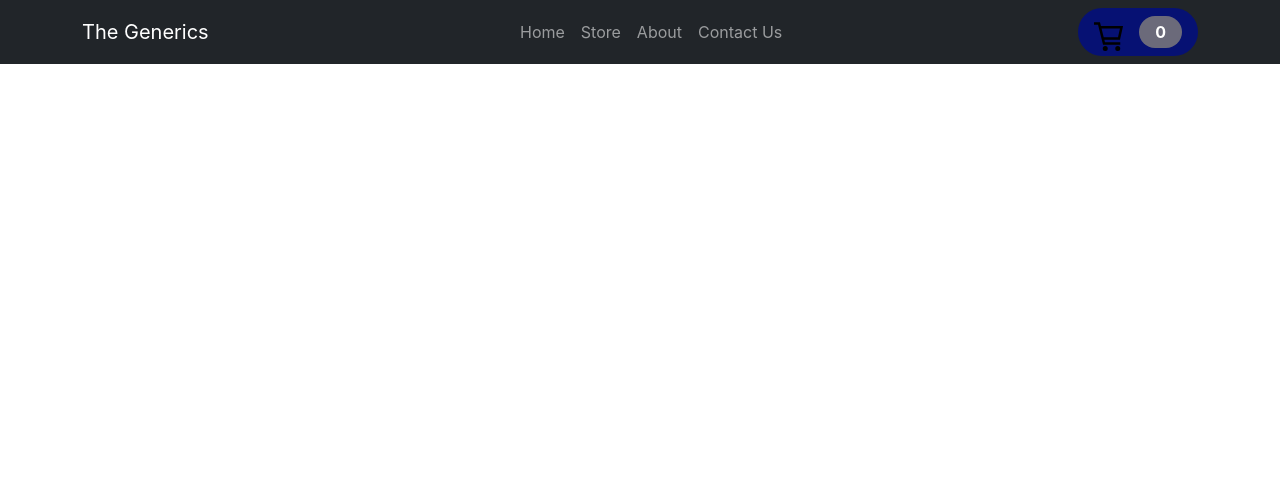
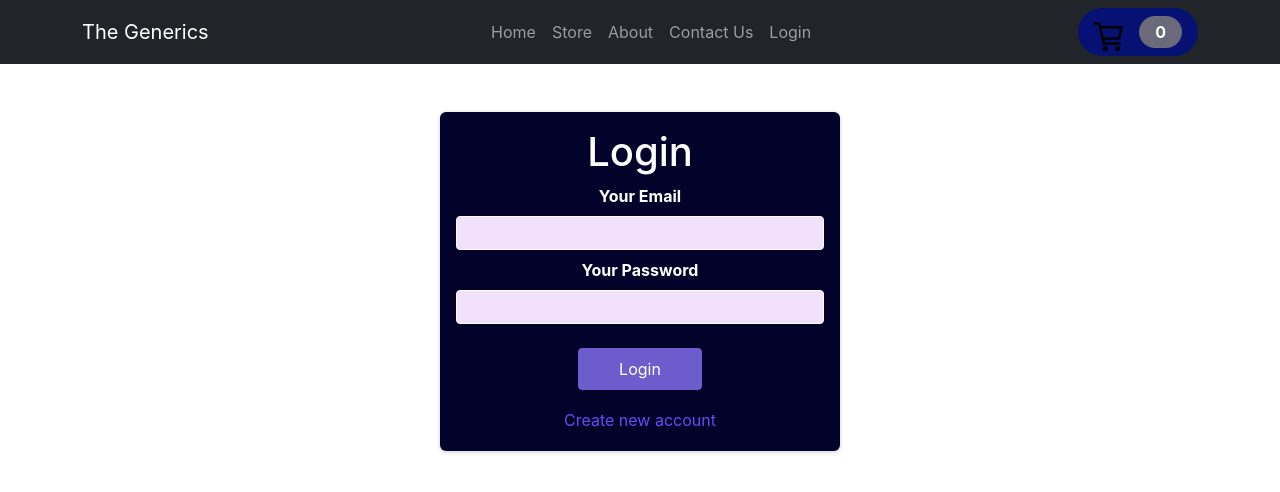
Before and after one commit to Arvindkr123/e-commerce-sharpener-main, a React (Create React App) app: page /auth in a window 1280 px wide. Shown: the top 492 px of the page. Built offline with nearby package versions, Linux system fonts and the light colour scheme; no server answers.

Commit message:
added login

```diff
--- a/src/App.jsx
+++ b/src/App.jsx
@@ -7,6 +7,7 @@ import { BrowserRouter, Route, Routes } from "react-router-dom";
 import About from "./pages/About";
 import Home from "./pages/Home";
 import Contact from "./pages/Contact";
+import AuthForm from "./pages/AuthForm";
 
 const App = () => {
   const [cartShown, setCartShown] = useState(false);
@@ -24,6 +25,7 @@ const App = () => {
         <Route path="/" element={<Home />} />
         <Route path="/store" element={<ProductList />} />
         <Route path="/about" element={<About />} />
+        <Route path="/auth" element={<AuthForm />} />
         <Route path="/contact" element={<Contact />} />
       </Routes>
     </BrowserRouter>
--- a/src/components/Header/Header.jsx
+++ b/src/components/Header/Header.jsx
@@ -19,6 +19,7 @@ const Header = ({ showCartHandler }) => {
             <Nav.Link onClick={() => navigate("/store")}>Store</Nav.Link>
             <Nav.Link onClick={() => navigate("/about")}>About</Nav.Link>
             <Nav.Link onClick={() => navigate("/contact")}>Contact Us</Nav.Link>
+            <Nav.Link onClick={() => navigate("/auth")}>Login</Nav.Link>
           </Nav>
           <Nav className="justify-content-end">
             <HeaderCartButton showCartHandler={showCartHandler} />
--- a/src/config/config.js
+++ b/src/config/config.js
@@ -1,4 +1,5 @@
 let config = {
   dbKey: process.env.REACT_APP_DB_KEY,
+  apiKey: process.env.REACT_APP_API_KEY,
 };
 export default config;
--- a/src/index.jsx
+++ b/src/index.jsx
@@ -3,10 +3,13 @@ import App from "./App.jsx";
 import React from "react";
 import "./index.css";
 import { CartProvider } from "./store/CartProvider.js";
+import { AuthProvider } from "./store/AuthContext.js";
 ReactDOM.createRoot(document.getElementById("root")).render(
   <React.StrictMode>
     <CartProvider>
-      <App />
+      <AuthProvider>
+        <App />
+      </AuthProvider>
     </CartProvider>
   </React.StrictMode>
 );
--- /dev/null
+++ b/src/pages/AuthForm.jsx
@@ -0,0 +1,98 @@
+import React, { useRef, useState } from "react";
+import { useNavigate } from "react-router-dom";
+import classes from "./AuthForm.module.css";
+import config from "../config/config";
+import { useAuthContext } from "../store/AuthContext";
+
+const AuthForm = () => {
+  const emailRef = useRef();
+  const passwordRef = useRef();
+  const navigate = useNavigate();
+  const [isLogin, setIsLogin] = useState(true);
+  const [isLoading, setIsLoading] = useState(false);
+  const [error, setError] = useState(null);
+  const authCtx = useAuthContext();
+
+  const switchAuthModeHandler = () => {
+    setIsLogin((prevState) => !prevState);
+    setError(null); // Reset error when switching between login and sign up
+  };
+
+  const onSubmitHandler = async (e) => {
+    e.preventDefault();
+    const enteredEmail = emailRef.current.value;
+    const enteredPassword = passwordRef.current.value;
+    setIsLoading(true);
+    setError(null);
+
+    const url = isLogin
+      ? `https://identitytoolkit.googleapis.com/v1/accounts:signInWithPassword?key=${config.apiKey}`
+      : `https://identitytoolkit.googleapis.com/v1/accounts:signUp?key=${config.apiKey}`;
+
+    try {
+      const res = await fetch(url, {
+        method: "POST",
+        headers: {
+          "Content-Type": "application/json",
+        },
+        body: JSON.stringify({
+          email: enteredEmail,
+          password: enteredPassword,
+          returnSecureToken: true,
+        }),
+      });
+
+      setIsLoading(false);
+
+      if (res.ok) {
+        const data = await res.json();
+        // console.log(data);
+        authCtx.login(data.idToken);
+        navigate("/store");
+      } else {
+        const data = await res.json();
+        let errorMessage = "Authentication failed";
+        setError(errorMessage);
+      }
+    } catch (error) {
+      setError("An error occurred while processing your request.");
+    }
+
+    emailRef.current.value = "";
+    passwordRef.current.value = "";
+  };
+
+  return (
+    <section className={classes.auth}>
+      <h1>{isLogin ? "Login" : "Sign Up"}</h1>
+      <form onSubmit={onSubmitHandler}>
+        <div className={classes.control}>
+          <label htmlFor="email">Your Email</label>
+          <input ref={emailRef} type="email" id="email" required />
+        </div>
+        <div className={classes.control}>
+          <label htmlFor="password">Your Password</label>
+          <input ref={passwordRef} type="password" id="password" required />
+        </div>
+        <div className={classes.actions}>
+          {!isLoading && error === null && (
+            <button type="submit">
+              {isLogin ? "Login" : "Create Account"}
+            </button>
+          )}
+          {!isLoading && error && <p>{error}</p>}
+          {isLoading && <p>Loading...</p>}
+          <button
+            type="button"
+            onClick={switchAuthModeHandler}
+            className={classes.toggle}
+          >
+            {isLogin ? "Create new account" : "Login with existing account"}
+          </button>
+        </div>
+      </form>
+    </section>
+  );
+};
+
+export default AuthForm;
--- /dev/null
+++ b/src/pages/AuthForm.module.css
@@ -0,0 +1,72 @@
+.auth {
+  margin: 3rem auto;
+  width: 95%;
+  max-width: 25rem;
+  border-radius: 6px;
+  background-color: #03022a;
+  box-shadow: 0 1px 4px rgba(3, 1, 53, 0.2);
+  padding: 1rem;
+  text-align: center;
+}
+
+.auth h1 {
+  text-align: center;
+  color: white;
+}
+
+.control {
+  margin-bottom: 0.5rem;
+}
+
+.control label {
+  display: block;
+  color: white;
+  font-weight: bold;
+  margin-bottom: 0.5rem;
+}
+
+.control input {
+  font: inherit;
+  background-color: #f1e1fc;
+  color: #0d015c;
+  border-radius: 4px;
+  border: 1px solid white;
+  width: 100%;
+  text-align: left;
+  padding: 0.25rem;
+}
+
+.actions {
+  margin-top: 1.5rem;
+  display: flex;
+  flex-direction: column;
+  align-items: center;
+}
+
+.actions button {
+  cursor: pointer;
+  font: inherit;
+  color: white;
+  background-color: #6f5ccc;
+  border: 1px solid #6f5ccc;
+  border-radius: 4px;
+  padding: 0.5rem 2.5rem;
+}
+
+.actions button:hover {
+  background-color: #6f5ccc;
+  border-color: #6f5ccc;
+}
+
+.actions .toggle {
+  margin-top: 1rem;
+  background-color: transparent;
+  color: #674bf3;
+  border: none;
+  padding: 0.15rem 1.5rem;
+}
+
+.actions .toggle:hover {
+  background-color: transparent;
+  color: #6f6bf5;
+}
--- /dev/null
+++ b/src/store/AuthContext.js
@@ -0,0 +1,36 @@
+import { createContext, useContext, useState } from "react";
+
+const AuthContext = createContext({
+  token: "",
+  isLoggedIn: false,
+  login: (token) => {},
+  logout: () => {},
+});
+
+export const AuthProvider = ({ children }) => {
+  const initialToken = localStorage.getItem("token");
+  const [token, setToken] = useState(initialToken);
+  const userLoggedIn = !!token;
+  const loginHandler = (token) => {
+    setToken(token);
+    localStorage.setItem("token", token);
+  };
+  const logoutHandler = () => {
+    setToken(null);
+    localStorage.removeItem("token");
+  };
+
+  const contextValue = {
+    token: token,
+    isLoggedIn: userLoggedIn,
+    login: loginHandler,
+    logout: logoutHandler,
+  };
+  return (
+    <AuthContext.Provider value={contextValue}>{children}</AuthContext.Provider>
+  );
+};
+
+export const useAuthContext = () => {
+  return useContext(AuthContext);
+};
```
